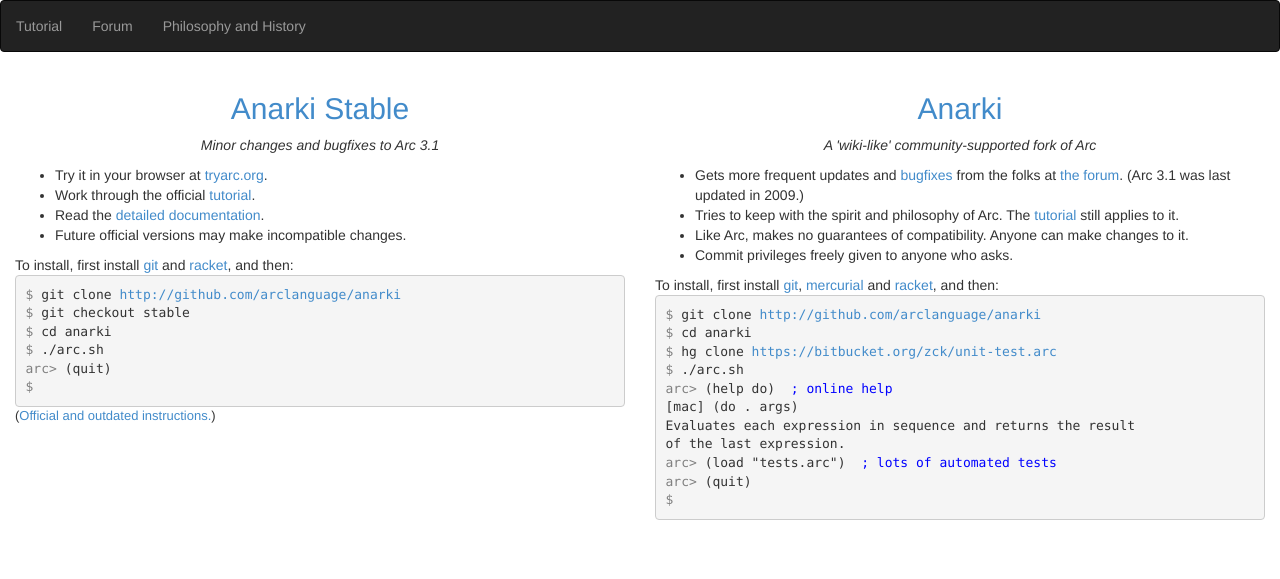
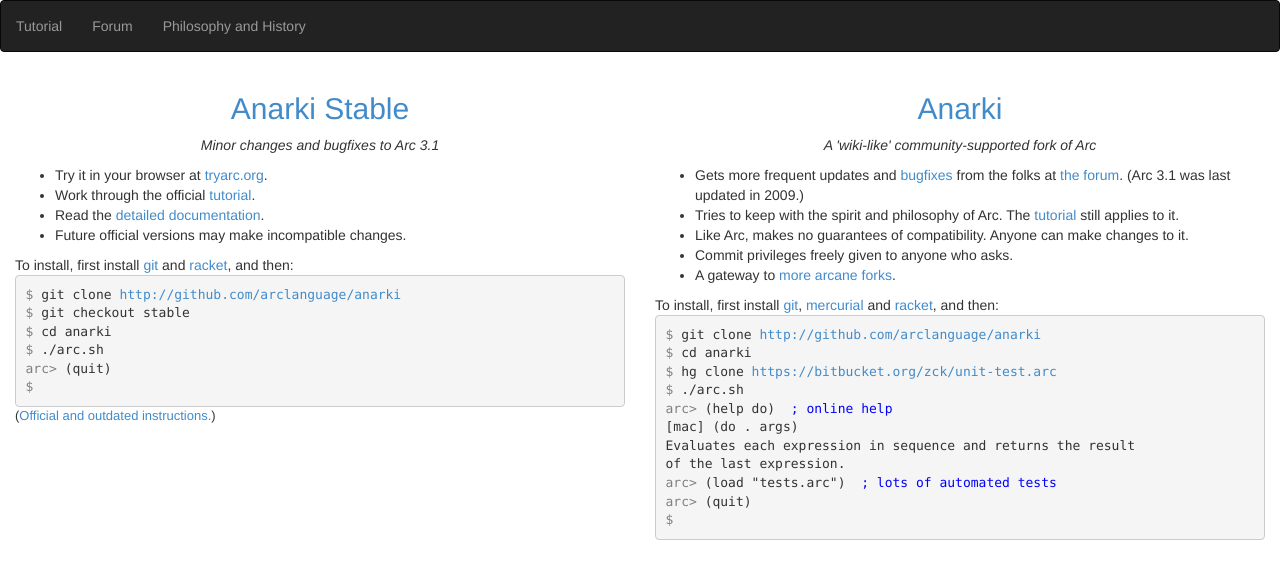
Before and after one commit to arclanguage/arclanguage.github.io, a Jekyll site: the page built from index.md, in a window 1280 px wide. Shown: the top 579 px of the page. Built offline with Jekyll 4.4.1, drawn with Linux system fonts in a browser that asks for light colours.

Commit message:
add a link to the old wiki
Thanks Kinnard Hockenhull.

```diff
--- a/index.md
+++ b/index.md
@@ -40,6 +40,7 @@
       <li>Tries to keep with the spirit and philosophy of Arc. The <a href='http://ycombinator.com/arc/tut.txt'>tutorial</a> still applies to it.</li>
       <li>Like Arc, makes no guarantees of compatibility. Anyone can make changes to it.</li>
       <li>Commit privileges freely given to anyone who asks.</li>
+      <li>A gateway to <a href='https://sites.google.com/site/arclanguagewiki'>more arcane forks</a>.</li>
     </ul>
     To install, first install <a href='http://git-scm.com'>git</a>, <a href='http://mercurial.selenic.com'>mercurial</a> and <a href='http://racket-lang.org'>racket</a>, and then:
     <pre style='margin:0 auto; text-align:left'>
```
